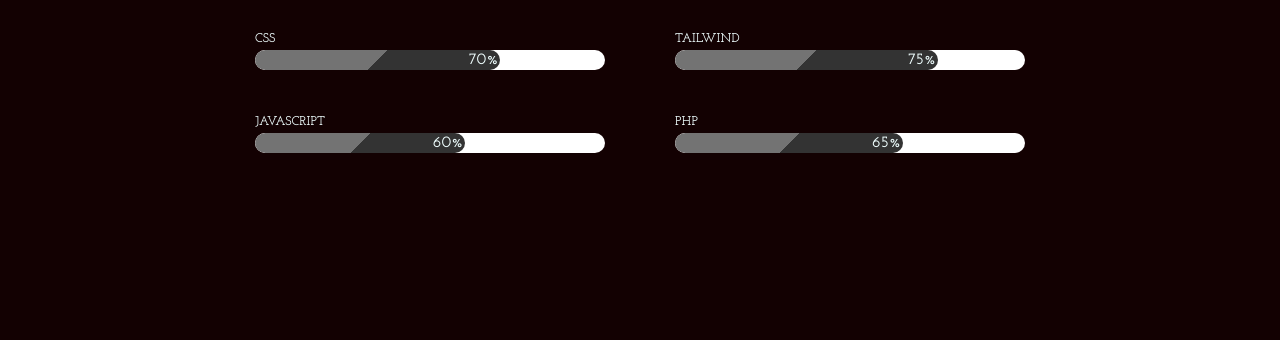
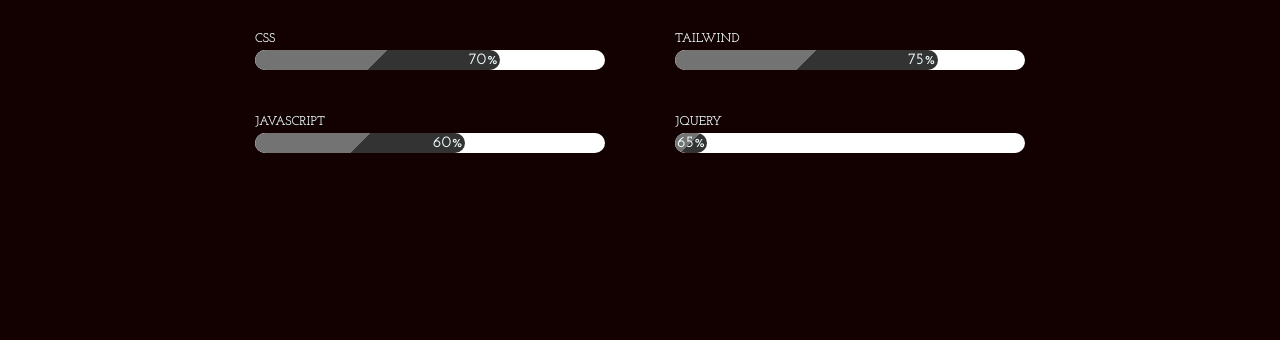
Before and after one commit to YMT-star/Portfolio-project, a plain HTML site: page index.html in a window 1280 px wide. Shown: the part 1516-1856 px from the top of the page. Drawn offline with Linux system fonts and the light colour scheme.

Commit message:
change commit

```diff
--- a/index.html
+++ b/index.html
@@ -103,7 +103,7 @@
                     <span class="bar"><span class="tailwind">75%</span></span>
                 </li>
                 <li>
-                    <h3>PHP</h3>
+                    <h3>JQUERY</h3>
                     <span class="bar"><span class="php">65%</span></span>
                 </li>
             </div>
--- a/style.css
+++ b/style.css
@@ -319,7 +319,7 @@ section{
     width: 75%;
 }
 
-.php {
+.jquery {
     animation: html 3s;
     width: 65%;
 }
@@ -370,7 +370,7 @@ section{
     }
 }
 
-@keyframes php {
+@keyframes jquery {
     from {
         width: 0;
     }
```
